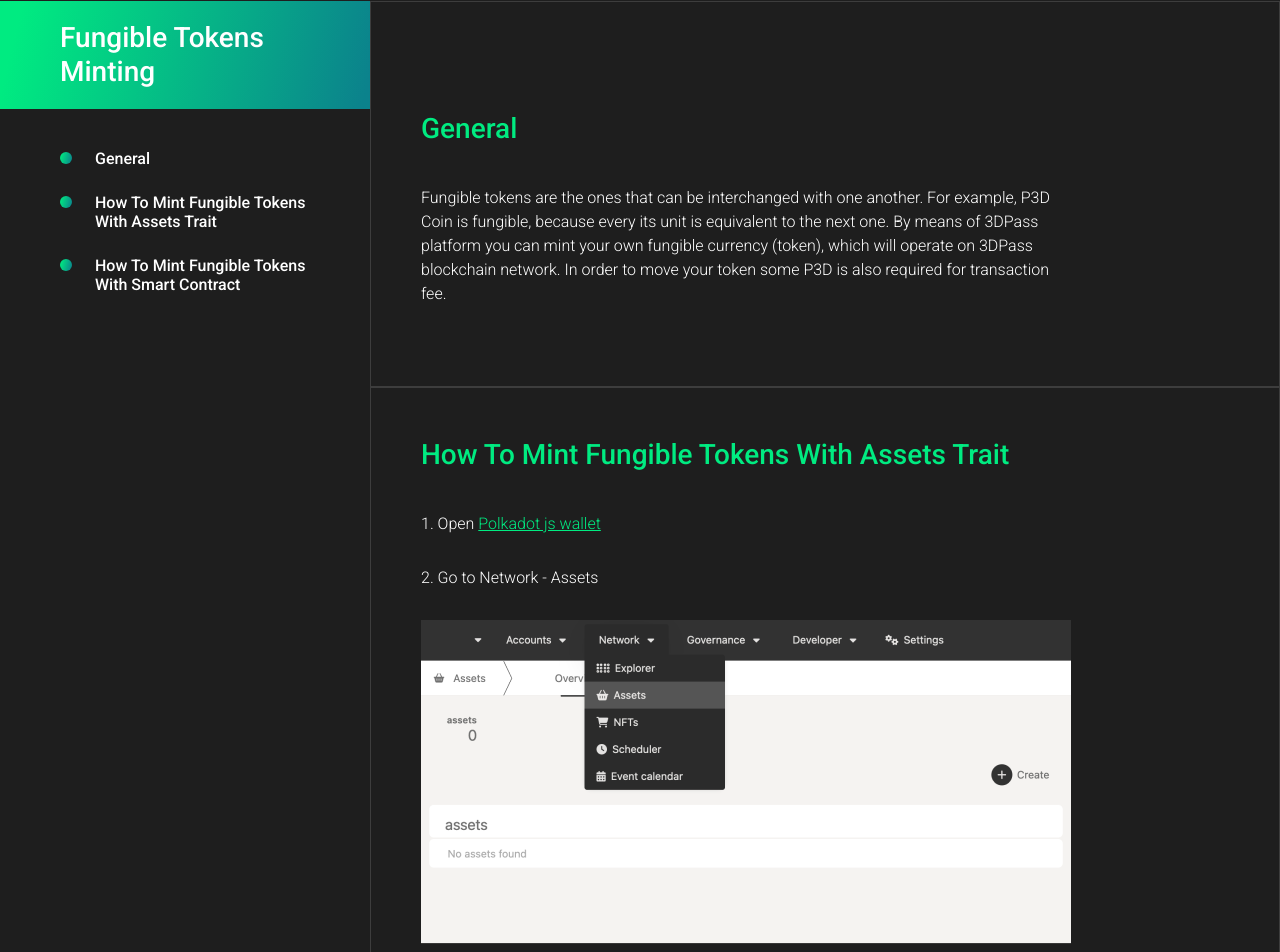
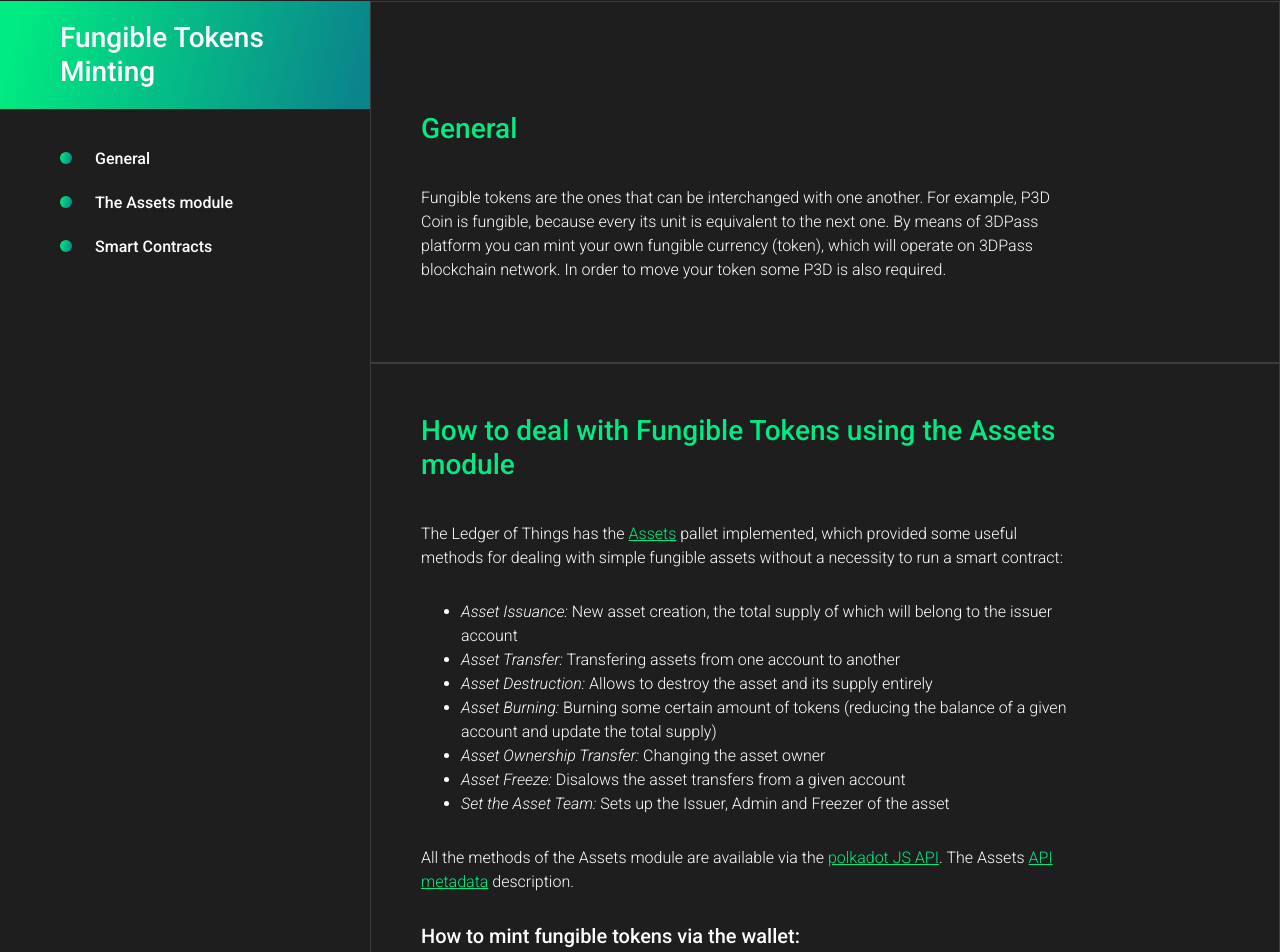
Before and after one commit to 3Dpass/website, a React (Create React App) app: page /fungible-tokens-minting in a window 1280 px wide. Shown: the part 144-1096 px from the top of the page. Built offline with nearby package versions, Linux system fonts and the light colour scheme; the HTML template or start-up script is replaced by a standard one.

Commit message:
Descriptions

```diff
--- a/src/pages/Features.jsx
+++ b/src/pages/Features.jsx
@@ -115,6 +115,18 @@ const Features = () => {
               }
             >
               Smart Contracts
+              <div className="page-nav-circle"></div>
+            </div>
+          </a>
+          <a href="#atomicswap">
+            <div
+              className={
+                locationHash.includes("atomicswap")
+                  ? "one-page-nav active"
+                  : "one-page-nav"
+              }
+            >
+              Atomic Swap
               <div className="page-nav-circle"></div>
             </div>
           </a>
@@ -513,7 +525,7 @@ const Features = () => {
                 <Link to="/mainnet#mining-pool">How to start mining</Link>
               </li>
               <li>
-                <Link to="/mainnet#validator">How to become a Validator</Link>
+                <Link to="/mainnet#validator">How to become Validator</Link>
               </li>
               <li>
                 <Link to="/features#smartcontracts">Smart contracts</Link> trait
@@ -586,14 +598,12 @@ const Features = () => {
               In order to implement a custom pallet into <Link to="https://github.com/3Dpass/3DP/blob/main/runtime/src/lib.rs">
                 3Dpass runtime
               </Link>{" "}
-              Pull request is required.
+              Pull Request is required.
             </div>
             <div className="page-content-subtitle">Fungible Tokens</div>
             <div className="page-content-text">
-              As an example of leveraging the runtime development, 3Dpass has
-              integrated a pallet called "Assets" providing useful methods for
-              dealing with simple fungible assets without a necessity to run a
-              smart contract.
+              "The Ledger of Things" has the <Link to="https://github.com/paritytech/substrate/tree/master/frame/assets">Assets</Link> pallet implemented,
+              which provided some useful methods for dealing with simple fungible assets without a necessity to run a smart contract.
             </div>
             <Link to="/fungible-tokens-minting">
             <div className="page-lead-content">
@@ -601,6 +611,16 @@ const Features = () => {
                 <div className="page-lead-button">Mint</div>
             </div>
             </Link>
+          </div>
+        </div>
+        <div className="page-content-block" id="atomicswap">
+          <div className="page-content-inner">
+          <div className="page-content-title">Atomic Swap</div>
+           <div className="page-content-text">
+            <Link to="https://github.com/paritytech/substrate/tree/master/frame/atomic-swap">Atomic Swap</Link> substrate module providing the option of making safely and the time-proof-based p2p swap between two given assets issued on The Ledger of Things.
+            In order to recieve some funds, atomically sent from one account to another, the "claim" transaction must be initiated by the target account.
+            If the swap has still not been claimed during the timeframe limit, it will then be available to cancel by its sender.
+           </div>
           </div>
         </div>
         <div className="page-content-block" id="tokenization">
--- a/src/pages/FungibleTokens.jsx
+++ b/src/pages/FungibleTokens.jsx
@@ -41,7 +41,7 @@ const FungibleTokens = () => {
                   : "one-page-nav"
               }
             >
-              How To Mint Fungible Tokens With Assets Trait
+              The Assets module
               <div className="page-nav-circle"></div>
             </div>
           </a>
@@ -53,7 +53,7 @@ const FungibleTokens = () => {
                   : "one-page-nav"
               }
             >
-              How To Mint Fungible Tokens With Smart Contract
+              Smart Contracts
               <div className="page-nav-circle"></div>
             </div>
           </a>
@@ -69,16 +69,35 @@ const FungibleTokens = () => {
               is equivalent to the next one. By means of 3DPass platform you can
               mint your own fungible currency (token), which will operate on
               3DPass blockchain network. In order to move your token some P3D is
-              also required for transaction fee.
+              also required.
             </div>
           </div>
         </div>
         <div className="page-content-block" id="assets">
           <div className="page-content-inner">
             <div className="page-content-title">
-              How To Mint Fungible Tokens With Assets Trait
+              How to deal with Fungible Tokens using the Assets module
             </div>
-            <div className="page-content-text">1. Open <Link to="https://polkadot.js.org/apps/?rpc=wss%3A%2F%2Frpc2.3dpass.org&types=eNqrVnJMTs4vzSvxzEvLV7JC5oVnlmS4lCbmBKWmOYPElHSUHFNSilKLi5HUpQBFffLzs0sLgvNLi5JT0aTCUzPTM0qAgqXGRkq1AEo%2FJWY%3D">Polkadot js wallet</Link></div>
+            <div className="page-content-text">
+              The Ledger of Things has the <Link to="https://github.com/paritytech/substrate/tree/master/frame/assets">Assets</Link> pallet implemented,
+              which provided some useful methods for dealing with simple fungible assets without a necessity to run a smart contract:
+            </div>
+            <ul className="page-content-text">
+              <li><i>Asset Issuance:</i> New asset creation, the total supply of which will belong to the issuer account</li>
+              <li><i>Asset Transfer:</i> Transfering assets from one account to another</li>
+              <li><i>Asset Destruction:</i> Allows to destroy the asset and its supply entirely</li>
+              <li><i>Asset Burning:</i> Burning some certain amount of tokens (reducing the balance of a given account and update the total supply)</li>
+              <li><i>Asset Ownership Transfer:</i> Changing the asset owner</li>
+              <li><i>Asset Freeze:</i> Disalows the asset transfers from a given account</li>
+              <li><i>Set the Asset Team:</i> Sets up the Issuer, Admin and Freezer of the asset</li>
+            </ul>
+            <div className="page-content-text">
+              All the methods of the Assets module are available via the <Link to="https://polkadot.js.org/docs/api/">polkadot JS API</Link>. The Assets <Link to="https://polkascan.github.io/py-substrate-metadata-docs/statemint/assets/">API metadata</Link> description.
+            </div>
+            <div className="page-content-subtitle">
+              How to mint fungible tokens via the wallet:
+            </div>
+            <div className="page-content-text">1. Open <Link to="https://polkadot.js.org/apps/?rpc=wss%3A%2F%2Frpc2.3dpass.org">Polkadot js wallet</Link></div>
             <div className="page-content-text">2. Go to Network - Assets</div>
             <img
               className="page-img"
@@ -99,14 +118,14 @@ const FungibleTokens = () => {
             </div>
             <div className="page-content-text">5. Mint your tokens</div>
             <div className="page-content-text">
-              6. Transfer tokens with the wallet
+              6. Transfer tokens
             </div>
           </div>
         </div>
         <div className="page-content-block" id="smart">
           <div className="page-content-inner">
             <div className="page-content-title">
-              How To Mint Fungible Tokens With Assets Trait
+              How to deal with Fungible Tokens using Smart Contracts
             </div>
             <div className="page-content-text">
               3DPass supports Substrate smart contract trait using <Link to="https://use.ink/">ink</Link>, a
--- a/src/pages/Mainnet.jsx
+++ b/src/pages/Mainnet.jsx
@@ -331,6 +331,12 @@ const Mainnet = () => {
           <a href="https://www.3dpassmining.info">
             <div className="one-subheader">Mining leaders</div>
           </a>
+          <a href="/fungible-tokens-minting#assets">
+            <div className="one-subheader">Fungible tokens (Assets)</div>
+          </a>
+          <a href="fungible-tokens-minting#smart">
+            <div className="one-subheader">Smart Contracts</div>
+          </a>
         </div>
         <div className="page-content-block first-page-block" id="requirements">
           <div className="page-content-inner">
```
